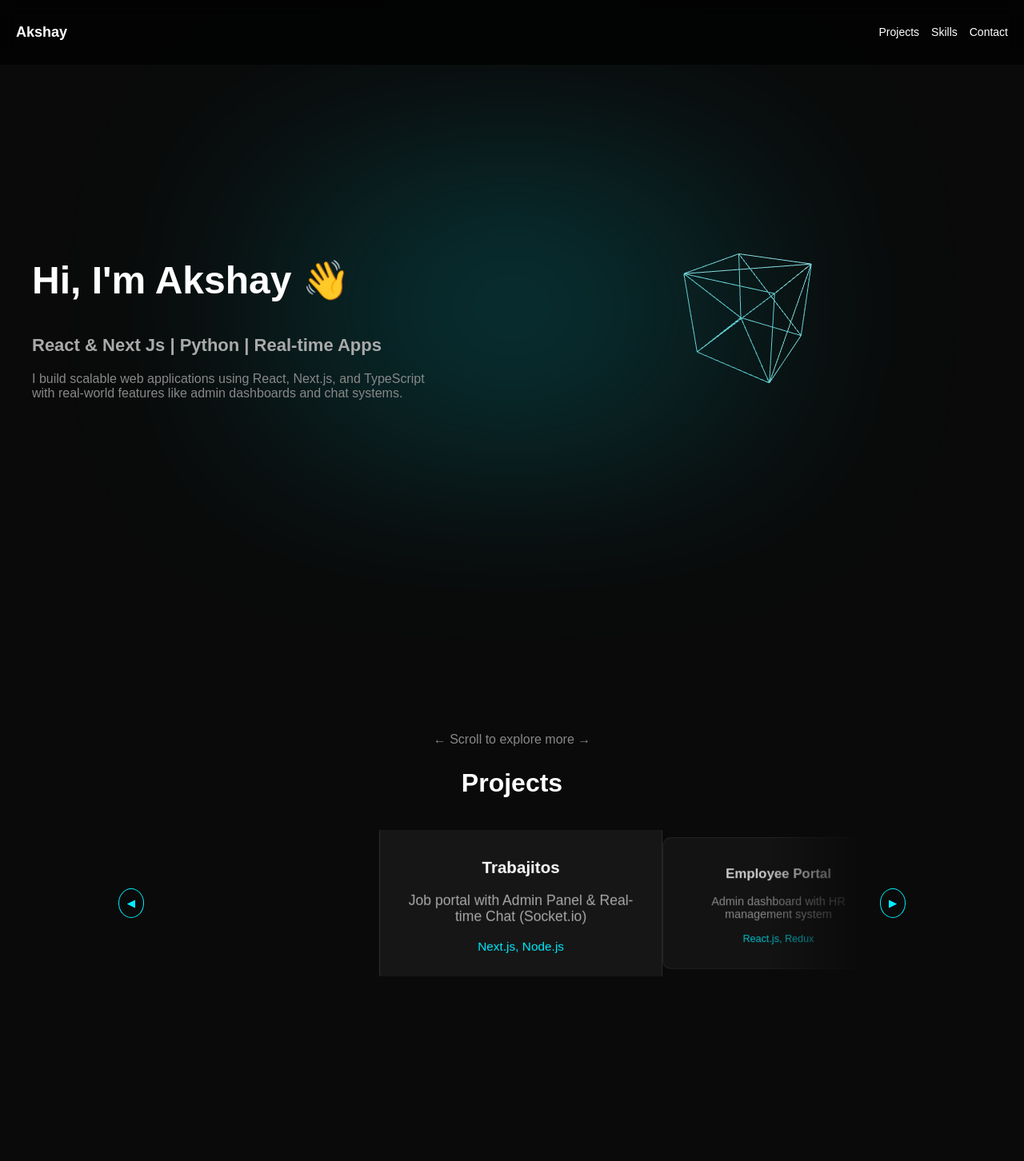
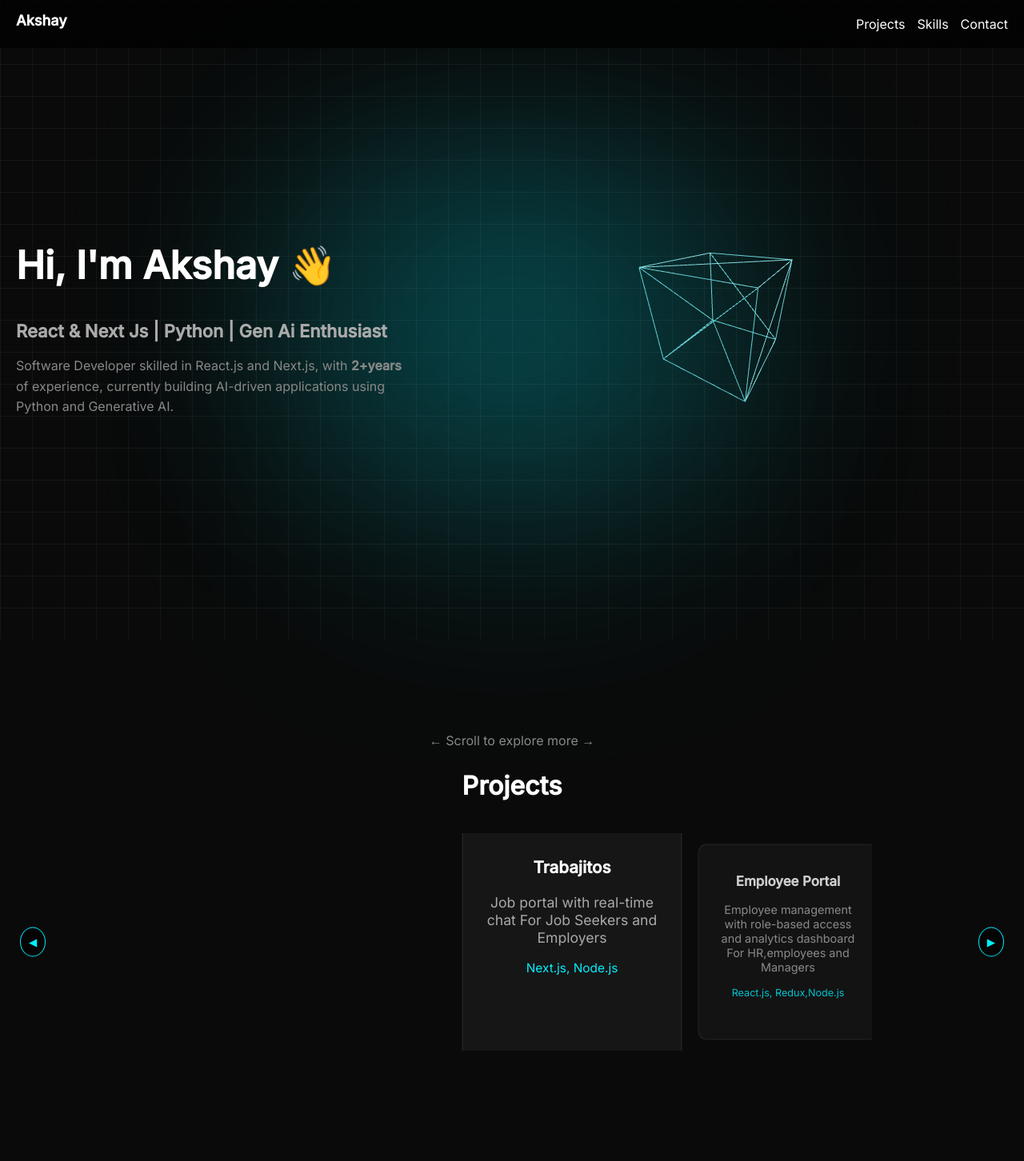
Before and after one commit to Akshu4995/Portfolio, a Next.js app: page / in a window 1280 px wide. Shown: the top 1452 px of the page at 80% size. Built offline with nearby package versions, Linux system fonts and the light colour scheme.

Commit message:
changes done phase 1

```diff
--- a/app/components/Hero.tsx
+++ b/app/components/Hero.tsx
@@ -1,8 +1,9 @@
 "use client";
 
-import { motion } from "framer-motion";
+import { color, motion } from "framer-motion";
 import React from "react";
 import ThreeScene from "./Threescene";
+import { Color } from "three";
 
 export default function Hero() {
   return (
@@ -24,7 +25,7 @@ export default function Hero() {
           animate={{ opacity: 1, y: 0 }}
           transition={{ delay: 0.3 }}
         >
-           React & Next Js | Python | Real-time Apps
+          React & Next Js | Python | Gen Ai Enthusiast
         </motion.h2>
 
         <motion.p
@@ -33,8 +34,7 @@ export default function Hero() {
           animate={{ opacity: 1 }}
           transition={{ delay: 0.6 }}
         >
-          I build scalable web applications using React, Next.js, and TypeScript
-          with real-world features like admin dashboards and chat systems.
+          Software Developer skilled in React.js and Next.js, with <b>  2+years  </b>of experience, currently building AI-driven applications using Python and Generative AI.
         </motion.p>
       </div>
       <div
@@ -50,22 +50,26 @@ export default function Hero() {
 
 
 const containerStyle: React.CSSProperties = {
-  height: "100vh",
+  minHeight: "100vh",
   display: "flex",
+  flexWrap: "wrap", // IMPORTANT
   alignItems: "center",
-  justifyContent: "space-between",
-  padding: "0 40px",
-  position: "relative",
+  justifyContent: "center",
+  padding: "20px",
+  gap: "30px",
 };
 const leftStyle: React.CSSProperties = {
-  flex: 1,
+  flex: "1 1 300px,",
+  maxWidth: "500px",
 };
 
 const rightStyle: React.CSSProperties = {
-  flex: 1,
+  flex: "1 1 300px",
   display: "flex",
   justifyContent: "center",
 };
+
+
 
 const blobStyle: React.CSSProperties = {
   position: "absolute",
@@ -80,18 +84,18 @@ const blobStyle: React.CSSProperties = {
   animation: "float 6s ease-in-out infinite",
 };
 const titleStyle: React.CSSProperties = {
-  fontSize: "48px",
+  fontSize: "clamp(28px, 5vw, 48px)",
   fontWeight: "bold",
 };
 
 const subtitleStyle: React.CSSProperties = {
-  marginTop: "10px",
-  fontSize: "22px",
+  // marginTop: "10px",
+  fontSize: "clamp(16px, 3vw, 22px)",
   color: "#aaa",
 };
 
 const descStyle: React.CSSProperties = {
-  marginTop: "20px",
-  maxWidth: "500px",
+ fontSize: "clamp(14px, 2.5vw, 16px)",
+ lineHeight: 1.6,
   color: "#888",
 };
--- a/app/components/Navbar.tsx
+++ b/app/components/Navbar.tsx
@@ -1,14 +1,29 @@
 "use client";
 
+import { useState } from "react";
+
 export default function Navbar() {
+  const [isMenuOpen, setIsMenuOpen] = useState(false);
+
   return (
     <nav style={styles.nav}>
-      <h2 style={styles.logo}>Akshay</h2>
+      <div className="logo-flip">
+        <div className="logo-inner">
+          <span className="logo-front">Akshay</span>
+          <span className="logo-back">Frontend Dev 🚀</span>
+        </div>
+      </div>
 
       <div style={styles.links}>
-        <a href="#projects" style={styles.link}>Projects</a>
-        <a href="#skills" style={styles.link}>Skills</a>
-        <a href="#contact" style={styles.link}>Contact</a>
+        <a href="#projects" className="nav-link">
+          Projects
+        </a>
+        <a href="#skills" className="nav-link">
+          Skills
+        </a>
+        <a href="#contact" className="nav-link">
+          Contact
+        </a>
       </div>
     </nav>
   );
@@ -36,6 +51,7 @@ const styles = {
     display: "flex",
     gap: "15px",
     flexWrap: "wrap" as const,
+    justifyContent: "center",
   },
   link: {
     color: "white",
--- a/app/components/Projects.tsx
+++ b/app/components/Projects.tsx
@@ -8,8 +8,11 @@ export default function Projects() {
 
 
   const [index, setIndex] = useState(0);
-  const cardWidth = 300;
-  const visibleWidth = 900; // 3 cards
+  const isMobile = typeof window !== "undefined" && window.innerWidth < 768;
+  const cardWidth = 200;
+  const gap = 20;
+  const visibleWidth = 1000; // 3 cards
+  const offset = (900 - 300) / 2
 
   const visibleCount = 3;
 
@@ -24,52 +27,53 @@ export default function Projects() {
   const projects = [
     {
       title: "Trabajitos",
-      desc: "Job portal with Admin Panel & Real-time Chat (Socket.io)",
+      desc: "Job portal with real-time chat For Job Seekers and Employers",
       tech: "Next.js, Node.js",
-      features: ["Admin Panel", "Real-time Chat", "Multi-role"],
+      features: [" Payment Integration", "Admin Panel", "Real-time Chat", "Multi-role"],
       github: "#",
       live: "#",
     },
     {
       title: "Employee Portal",
-      desc: "Admin dashboard with HR management system",
-      tech: "React.js, Redux",
+      desc: "Employee management with role-based access and analytics dashboard For HR,employees and Managers",
+      tech: "React.js, Redux,Node.js",
       features: ["Admin Dashboard", "Role-based Access"],
       github: "#",
       live: "#",
     },
     {
+      title: "Zoo",
+      desc: "Zoo Ticketing and Management System with features for ticket booking, animal info, and event management For Zoo Visitors and Staff",
+      tech: "React.js, Node.js",
+      features: ["Ticket Booking", "Payment Integration"],
+      github: "#",
+      live: "#",
+    },
+    {
       title: "Project Management System",
-      desc: "Task tracking with analytics dashboard",
+      desc: "Task and Time tracking with analytics dashboard For Teams and Project Managers to improve productivity",
+      tech: "React.js, CSS Modules node.js",
+      features: ["Analytics", "Task Tracking"],
+      github: "#",
+      live: "#",
+    },
+    {
+      title: "MedForEach",
+      desc: "Portal for medical professionals with appointment scheduling and patient management For Doctors and Patients",
+      tech: "Next.js, Python Redux",
+      features: ["Analytics", "Task Tracking"],
+      github: "#",
+      live: "#",
+    },
+    {
+      title: "CA-ERP",
+      desc: "Comprehensive ERP system with modules for inventory, sales, and finance For Small to Medium Businesses",
       tech: "React.js, MUI",
       features: ["Analytics", "Task Tracking"],
       github: "#",
       live: "#",
     },
-    {
-      title: "Project Management System",
-      desc: "Task tracking with analytics dashboard",
-      tech: "React.js, MUI",
-      features: ["Analytics", "Task Tracking"],
-      github: "#",
-      live: "#",
-    },
-    {
-      title: "Project Management System",
-      desc: "Task tracking with analytics dashboard",
-      tech: "React.js, MUI",
-      features: ["Analytics", "Task Tracking"],
-      github: "#",
-      live: "#",
-    },
-    {
-      title: "Project Management System",
-      desc: "Task tracking with analytics dashboard",
-      tech: "React.js, MUI",
-      features: ["Analytics", "Task Tracking"],
-      github: "#",
-      live: "#",
-    },
+
   ];
 
   return (
@@ -80,13 +84,23 @@ export default function Projects() {
       <h2 style={styles.heading}>Projects</h2>
 
       <div style={styles.carousel}>
-        <button onClick={prev} style={styles.arrow}>◀</button>
+        <button
+          onClick={prev}
+          style={{ ...styles.arrow, left: "5px" }}
+        >
+          ◀
+        </button>
+
+
 
         <div style={styles.window}>
           <motion.div
             style={styles.track}
             animate={{
-              x: -(index * cardWidth - visibleWidth / 2 + cardWidth / 2),
+              x:
+                -index * (cardWidth + gap) +
+                visibleWidth / 2 -
+                cardWidth / 2,
             }}
             transition={{ type: "spring", stiffness: 60, damping: 20 }}
           >
@@ -107,7 +121,12 @@ export default function Projects() {
           </motion.div>
         </div>
 
-        <button onClick={next} style={styles.arrow}>▶</button>
+        <button
+          onClick={next}
+          style={{ ...styles.arrow, right: "5px" }}
+        >
+          ▶
+        </button>
       </div>
     </section>
   );
@@ -117,22 +136,27 @@ const styles: { [key: string]: React.CSSProperties } = {
   carousel: {
     display: "flex",
     alignItems: "center",
-    justifyContent: "center",
-    gap: "10px",
+    justifyContent: "center",// IMPORTANT
+    position: "relative",
+    width: "100%",
   },
 
   window: {
-  width: "900px",
+    width: "100%",
+    maxWidth: "900px",
+    margin: "0 auto",
     overflow: "hidden",
-  perspective: "1000px",
+    // display: "flex",
     position: "relative",
-  WebkitMaskImage:
-    "linear-gradient(to right, transparent, black 15%, black 85%, transparent)",
   },
 
   track: {
     display: "flex",
-  transformStyle: "preserve-3d",
+    // alignItems: "center",
+    gap: "20px",
+    // justifyContent: "center", // Important
+    // paddingBottom: "10px",
+    // transformStyle: "preserve-3d",
   },
 
   // card: {
@@ -145,16 +169,22 @@ const styles: { [key: string]: React.CSSProperties } = {
   // },
 
   arrow: {
-    background: "transparent",
+    position: "absolute",
+    top: "50%",
+    transform: "translateY(-50%)",
+    background: "rgba(0,0,0,0.6)",
     border: "1px solid #00f0ff",
     color: "#00f0ff",
     padding: "10px",
     borderRadius: "50%",
     cursor: "pointer",
+    zIndex: 20,
   },
   container: {
     padding: "100px 20px",
     textAlign: "center",
+    marginBottom: "0",
+    paddingBottom: "20px",
   },
   heading: {
     fontSize: "32px",
@@ -168,12 +198,14 @@ const styles: { [key: string]: React.CSSProperties } = {
     scrollSnapType: "x mandatory",
   },
   card: {
-    minWidth: "280px",
+    minWidth: "250px",
+    maxWidth: "1000px",
+    flex: "Wx0 0 auto",
     padding: "20px",
     borderRadius: "12px",
     background: "rgba(255,255,255,0.05)",
     border: "1px solid rgba(255,255,255,0.1)",
-    scrollSnapAlign: "start",
+    // scrollSnapAlign: "start",
     transition: "0.3s",
   },
   desc: {
--- a/app/components/Threescene.tsx
+++ b/app/components/Threescene.tsx
@@ -17,7 +17,7 @@ function CodeCube() {
 
   return (
     <mesh ref={meshRef}>
-      <boxGeometry args={[2, 2, 2]} />
+      <boxGeometry args={[3,3, 3]} />
       <meshStandardMaterial
   color="#00f0ff"
   emissive="#00f0ff"
@@ -30,7 +30,7 @@ function CodeCube() {
 
 export default function ThreeScene() {
   return (
-    <div style={{ height: "400px" }}>
+    <div style={{  width:"100%" , height: "300px" ,maxWidth:"400px"}}>
       <Canvas>
         <ambientLight intensity={0.5} />
         <directionalLight position={[2, 2, 2]} />
--- a/app/components/WhitIBuild.tsx
+++ b/app/components/WhitIBuild.tsx
@@ -6,9 +6,12 @@ export default function WhatIBuild() {
   const items = [
     "Admin Dashboards",
     "Real-time Chat Systems (Socket.io)",
+    "Zoo Ticketing and Management Systems",
+    "Payment Integration",
     "Role-based Applications",
     "API-driven Web Apps",
     "Scalable Frontend Architecture",
+    "Task and Time Tracking Systems",
   ];
 
   return (
--- a/app/globals.css
+++ b/app/globals.css
@@ -27,15 +27,43 @@ body {
 body {
   margin: 0;
   font-family: Arial, sans-serif;
+  color: white;
   background: #0a0a0a;
-  color: white;
+  overflow-x: hidden;
+}
 
+/* GRID BACKGROUND */
+body::before {
+  content: "";
+  position: fixed;
+  width: 100%;
+  height: 100%;
+  background-image:
+    linear-gradient(rgba(255, 255, 255, 0.05) 1px, transparent 1px),
+    linear-gradient(90deg, rgba(255, 255, 255, 0.05) 1px, transparent 1px);
+  background-size: 40px 40px;
+  z-index: -2;
 }
+
+/* GRADIENT GLOW */
+body::after {
+  content: "";
+  position: fixed;
+  width: 600px;
+  height: 600px;
+  background: radial-gradient(circle, rgba(0, 240, 255, 0.15), transparent);
+  top: 20%;
+  left: 50%;
+  transform: translateX(-50%);
+  filter: blur(120px);
+  z-index: -1;
+}
+
 html {
   scroll-behavior: smooth;
 }
 
- /* RippleEffect CSS
+/* RippleEffect CSS
 .ripple {
   position: fixed;
   border-radius: 50%;
@@ -66,10 +94,19 @@ html {
 }
 
 @keyframes float {
-  0% { transform: translate(-50%, 0px); }
-  50% { transform: translate(-50%, -40px); }
-  100% { transform: translate(-50%, 0px); }
+  0% {
+    transform: translate(-50%, 0px);
+  }
+
+  50% {
+    transform: translate(-50%, -40px);
+  }
+
+  100% {
+    transform: translate(-50%, 0px);
+  }
 }
+
 ::-webkit-scrollbar {
   height: 6px;
 }
@@ -78,3 +115,85 @@ html {
   background: #00f0ff;
   border-radius: 10px;
 }
+
+.nav-link {
+  position: relative;
+  color: white;
+  text-decoration: none;
+  padding: 5px 0;
+  transition: color 0.3s ease;
+}
+
+.nav-link::after {
+  content: "";
+  position: absolute;
+  left: 0;
+  bottom: -2px;
+  width: 0%;
+  height: 2px;
+  background: #00f0ff;
+  transition: width 0.3s ease;
+}
+
+.nav-link:hover {
+  color: #00f0ff;
+}
+
+.nav-link:hover::after {
+  width: 100%;
+}
+
+.logo-flip {
+  perspective: 1000px;
+  display: inline-block;
+}
+
+.logo-inner {
+  position: relative;
+  width: 140px;
+  height: 30px;
+  transform-style: preserve-3d;
+  animation: flipAnimation 6s infinite;
+}
+
+.logo-front,
+.logo-back {
+  position: absolute;
+  width: 100%;
+  backface-visibility: hidden;
+  font-weight: bold;
+  font-size: 18px;
+}
+
+.logo-front {
+  color: white;
+}
+
+.logo-back {
+  color: #00f0ff;
+  transform: rotateY(180deg);
+}
+.logo-flip:hover .logo-inner {
+  animation-play-state: paused;
+}
+@keyframes flipAnimation {
+  0% { transform: rotateY(0deg); }
+  40% { transform: rotateY(0deg); }
+  50% { transform: rotateY(180deg); }
+  90% { transform: rotateY(180deg); }
+  100% { transform: rotateY(360deg); }
+}
+
+@media (max-width: 768px) {
+  .carousel-container {
+    padding: 0 10px;
+  }
+}
+
+* {
+  box-sizing: border-box;
+}
+
+body {
+  overflow-x: hidden;
+}
--- a/app/layout.tsx
+++ b/app/layout.tsx
@@ -1,6 +1,20 @@
 import type { Metadata } from "next";
 import { Geist, Geist_Mono } from "next/font/google";
 import "./globals.css";
+
+
+import { Poppins, Inter } from "next/font/google";
+
+const poppins = Poppins({
+  subsets: ["latin"],
+  weight: ["400", "600", "700"],
+});
+
+const inter = Inter({
+  subsets: ["latin"],
+  weight: ["400", "500"],
+});
+
 
 const geistSans = Geist({
   variable: "--font-geist-sans",
@@ -23,11 +37,12 @@ export default function RootLayout({
   children: React.ReactNode;
 }>) {
   return (
+
     <html
       lang="en"
       className={`${geistSans.variable} ${geistMono.variable} h-full antialiased`}
     >
-      <body className="min-h-full flex flex-col">{children}</body>
+      <body className={`${poppins.className} ${inter.className}`}>{children}</body>
     </html>
   );
 }
```
Also changed, not shown: app/components/Contact.tsx (+5 -4 lines), app/page.tsx (+17 -8 lines). Lines whose indentation alone changed are shown as unchanged.
